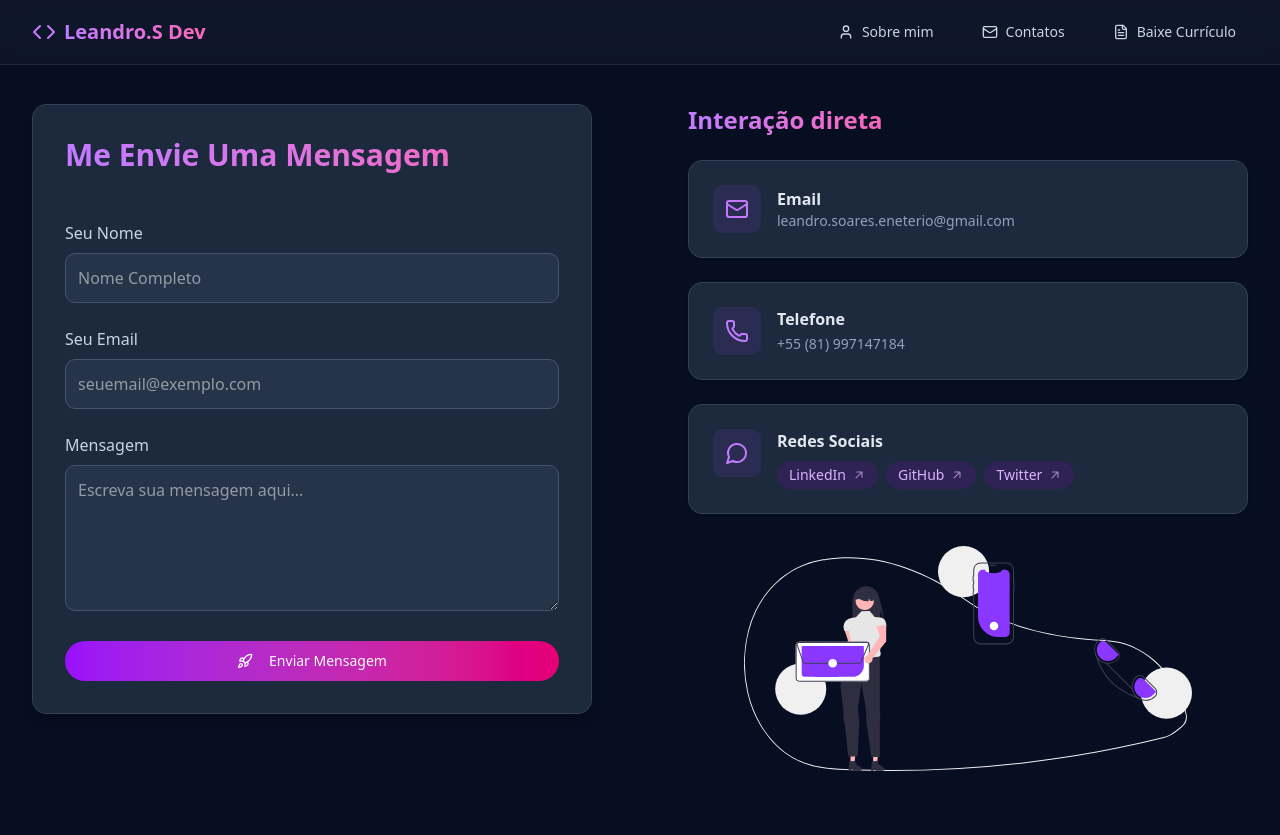
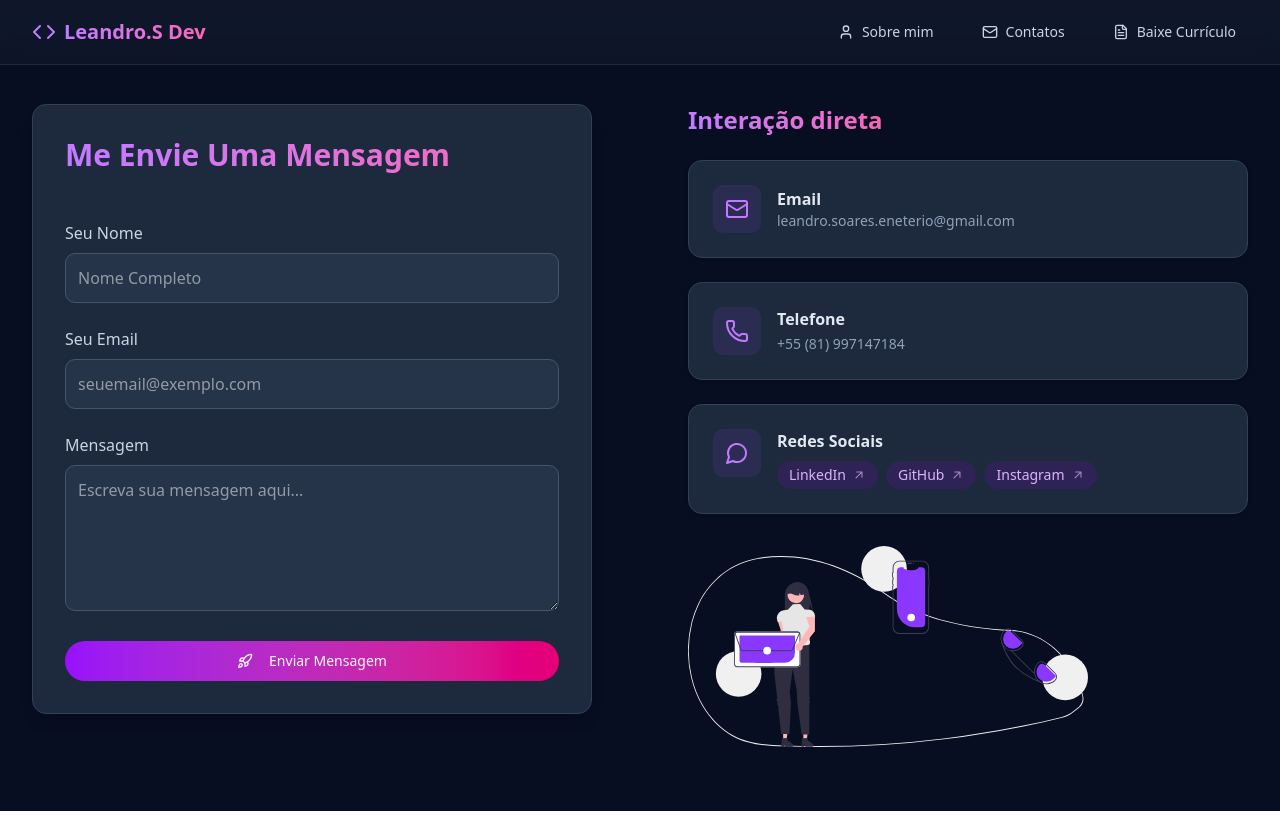
Before and after one commit to Lurkerpyke/modernport, a Next.js app: page /contact in a window 1280 px wide. After the commit the page ends 811 px from the top, so only its background shows below. Built offline with nearby package versions, Linux system fonts and the light colour scheme.

Commit message:
version 1.0

```diff
--- a/app/contact/page.tsx
+++ b/app/contact/page.tsx
@@ -5,6 +5,7 @@ import { Button } from '@/components/ui/button';
 import { Mail, MessageCircle, Phone, Rocket } from 'lucide-react';
 import { Card } from '@/components/ui/card';
 import { useState } from 'react';
+import Image from 'next/image';
 
 
 export default function ContactPage() {
@@ -14,10 +15,17 @@ export default function ContactPage() {
     const [message, setMessage] = useState('');
     const [loading, setLoading] = useState(false);
     const [success, setSuccess] = useState(false);
+    const [error, setError] = useState('');
 
     const handleSubmit = async (e: React.FormEvent<HTMLFormElement>) => {
         e.preventDefault();
         setLoading(true);
+        if (!name || !email || !message) {
+            alert('Preencha todos os campos!');
+            setLoading(false);
+            return;
+        }
+
 
         try {
             const res = await fetch('/api/contact', {
@@ -109,6 +117,9 @@ export default function ContactPage() {
                                         <p className="text-green-400 text-sm mt-4">Mensagem Enviada Com Sucesso! 🚀</p>
 
                                     )}
+                                    {error && (
+                                        <p className="text-red-400 text-sm mt-4">{error}</p>
+                                    )}
                                 </form>
                             </Card>
                         </motion.div>
@@ -170,17 +181,17 @@ export default function ContactPage() {
                                                     {[
                                                         {
                                                             name: 'LinkedIn',
-                                                            url: 'https://www.linkedin.com/in/seu-perfil',
+                                                            url: 'https://www.linkedin.com/in/leandro-soares-eneterio-35985b306/',
                                                             aria: 'Visitar perfil no LinkedIn'
                                                         },
                                                         {
                                                             name: 'GitHub',
-                                                            url: 'https://github.com/seu-usuario',
+                                                            url: 'https://github.com/Lurkerpyke',
                                                             aria: 'Visitar perfil no GitHub'
                                                         },
                                                         {
-                                                            name: 'Twitter',
-                                                            url: 'https://twitter.com/seu-handle',
+                                                            name: 'Instagram',
+                                                            url: 'https://www.instagram.com/leandrosoares321/',
                                                             aria: 'Visitar perfil no Twitter'
                                                         }
                                                     ].map((social) => (
@@ -221,10 +232,12 @@ export default function ContactPage() {
                                 viewport={{ once: true }}
                                 className="hidden md:block"
                             >
-                                <img
+                                <Image
                                     src="/undraw/undraw_contact-us_kcoa.svg"
-                                    alt="Contact illustration"
-                                    className="w-full max-w-md mx-auto"
+                                    alt="Ilustração de contato"
+                                    width={400}
+                                    height={300}
+                                    priority
                                 />
                             </motion.div>
                         </motion.div>
--- a/app/layout.tsx
+++ b/app/layout.tsx
@@ -3,34 +3,55 @@ import { Geist, Geist_Mono } from "next/font/google";
 import "./globals.css";
 import { Navbar } from "@/components/Navbar";
 
+// Carregando fontes com suporte para CSS custom property
 const geistSans = Geist({
+  subsets: ["latin"],
   variable: "--font-geist-sans",
-  subsets: ["latin"],
+  display: "swap", // melhora o carregamento perceptível
 });
 
 const geistMono = Geist_Mono({
+  subsets: ["latin"],
   variable: "--font-geist-mono",
-  subsets: ["latin"],
+  display: "swap",
 });
 
 export const metadata: Metadata = {
-  title: "Create Next App",
-  description: "Generated by create next app",
+  title: "Leandro Dev",
+  description: "A modern portfolio website for Leandro Dev",
+  authors: [{ name: "Leandro Soares", url: "https://leandrodevportfolio.vercel.app/" }],
+  metadataBase: new URL("https://leandrodevportfolio.vercel.app/"), // útil para SEO e Open Graph
+  openGraph: {
+    title: "Leandro Dev",
+    description: "Explore projetos modernos e experiências de Leandro Soares",
+    url: "https://leandrodevportfolio.vercel.app/",
+    siteName: "Leandro Dev",
+    locale: "pt_BR",
+    type: "website",
+  },
 };
 
 export default function RootLayout({
   children,
-}: Readonly<{
+}: {
   children: React.ReactNode;
-}>) {
+}) {
   return (
-    <html lang="en">
+    <html lang="pt-BR" className="scroll-smooth">
+      <head />
       <body
-        className={`${geistSans.variable} ${geistMono.variable} antialiased`}
+        className={`
+          ${geistSans.variable}
+          ${geistMono.variable}
+          antialiased
+          bg-white
+          text-neutral-900
+          dark:bg-black
+          dark:text-neutral-100
+        `}
       >
-        {/* Navigation Bar */}
         <Navbar />
-        {children}
+        <main className="min-h-screen">{children}</main>
       </body>
     </html>
   );
--- a/next.config.ts
+++ b/next.config.ts
@@ -1,3 +1,4 @@
+//next.config.ts
 import type { NextConfig } from "next";
 
 const nextConfig: NextConfig = {
```
